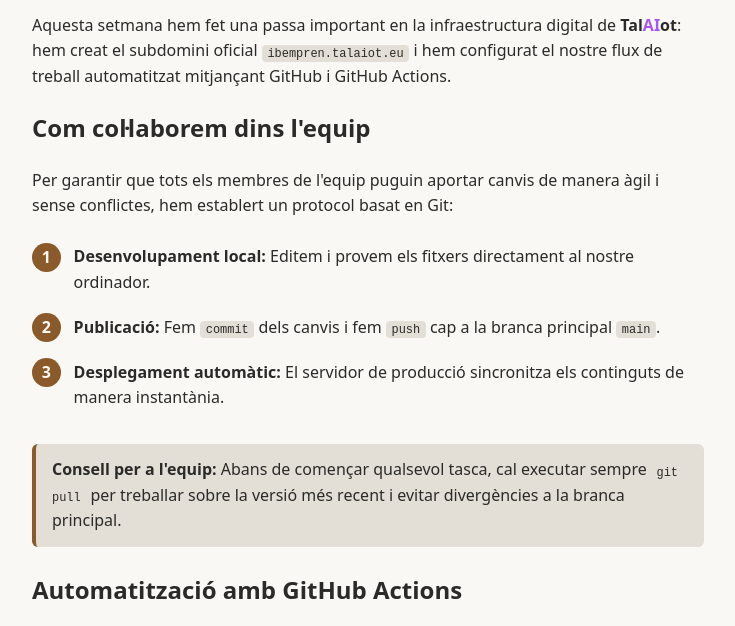
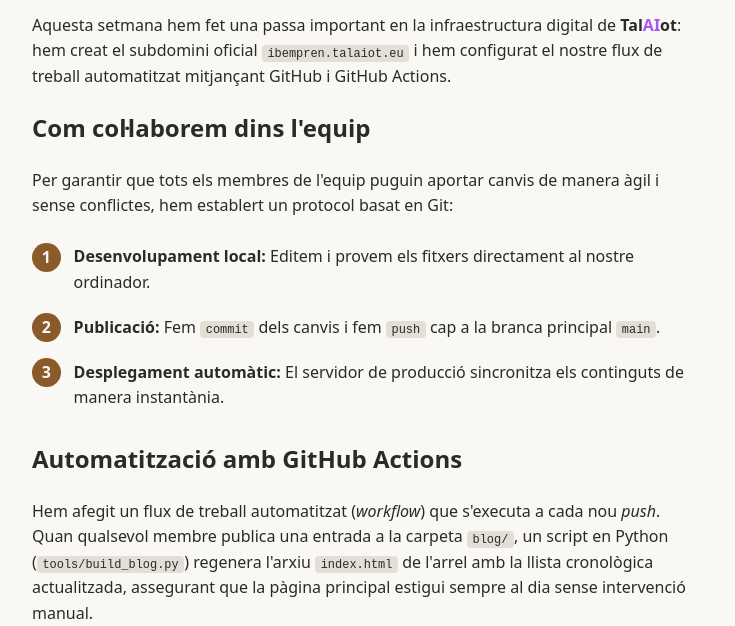
Before and after one commit to jaumesa-iesineu/talaiot-ibempren, a plain HTML site: page blog/2026-10-28-subdomini-github/index.html in a window 1280 px wide. Shown: the part 170-796 px from the top of the page, without its empty margins (272-1007 px from the left). Drawn offline with Linux system fonts and the light colour scheme.

Commit message:
Llevat un comentari innecesari

```diff
--- a/blog/2026-10-28-subdomini-github/index.html
+++ b/blog/2026-10-28-subdomini-github/index.html
@@ -55,11 +55,6 @@
         instantània.</li>
     </ol>
 
-    <div class="avis">
-      <strong>Consell per a l'equip:</strong> Abans de començar qualsevol tasca, cal executar sempre
-      <code>git pull</code> per treballar sobre la versió més recent i evitar divergències a la branca principal.
-    </div>
-
     <h2>Automatització amb GitHub Actions</h2>
     <p>Hem afegit un flux de treball automatitzat (<em>workflow</em>) que s'executa a cada nou <em>push</em>. Quan
       qualsevol membre publica una entrada a la carpeta <code>blog/</code>, un script en Python
```
